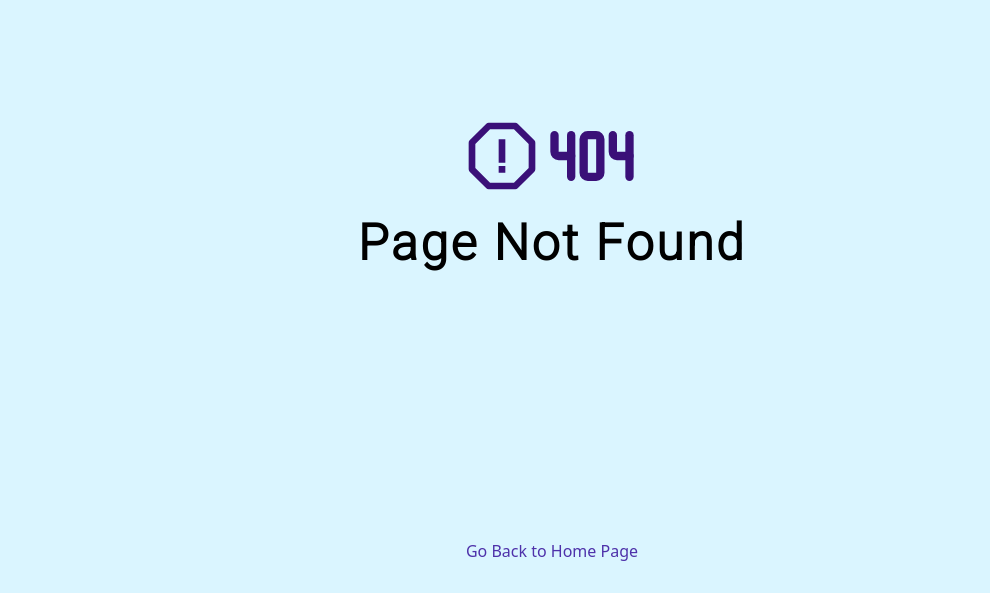
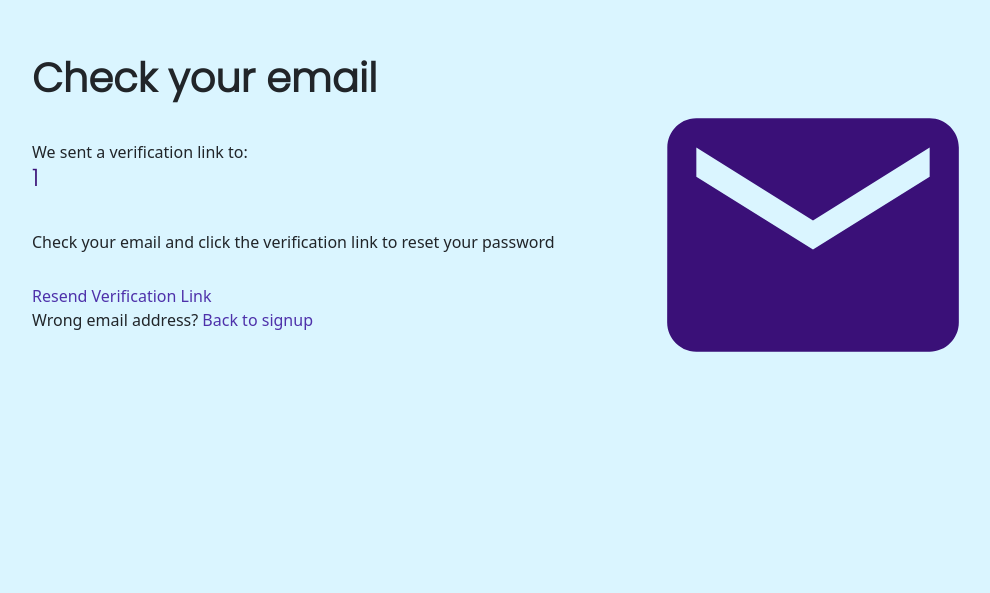
Before and after one commit to CareToShare-Project/CareToShare-Frontend, a React (Create React App) app: page /login/forgotPassword/notification/1 in a window 1280 px wide. Before the commit this address had no page. Shown: the part 207-800 px from the top of the page, without its empty margins (88-1078 px from the left). Built offline with nearby package versions, Linux system fonts and the light colour scheme; a web font is replaced by a local one.

Commit message:
implemented email notification component

```diff
--- /dev/null
+++ b/src/Components/PasswordReset/EmailNotification.tsx
@@ -0,0 +1,74 @@
+import React, {useState} from 'react'
+import { EmailNotificationLeftSection, EmailNotificationRightSection, NotificationContainer} from './passwordResetStyles'
+import { useNavigate, useParams } from 'react-router-dom'
+import {MdEmail} from "react-icons/md"
+import { BASE_URL } from '../Shared_util/Constants/Base_URL'
+import LoginToast from '../Shared_util/Toast/LoginToast'
+
+function EmailNotification(){
+    // state to show or hide toast
+    const [showToast, setShowToast] = useState(false)
+      // state to set toast message
+    const [toastMessage, setToastMessage] = useState('')
+    const {email} = useParams()
+    const navigate = useNavigate()
+
+    const ResendPasswordResetLink = async() => {
+        try {
+                const response = await fetch(`${BASE_URL}/forgotPassword`, {
+                    method: 'POST',
+                    headers : {'content-type' : 'application/json'},
+                    body : JSON.stringify({email})
+                })
+
+                const data = await response.json();
+                if(data.status === 'success'){
+                    setToastMessage('Reset link has been sent successfully')
+                    setShowToast(true)
+                }else{
+                    console.log("an error occured sending reset link")
+                }
+
+                console.log(data)
+            }
+        catch(err){
+            console.log(err)
+
+        }}
+
+
+
+
+    return (
+        <NotificationContainer>
+
+            <EmailNotificationLeftSection>
+                <h1>Check your email</h1>
+                <div className='top'>
+                    <span>We sent a verification link to: </span>
+                    <h4>{email}</h4>
+                </div>
+
+                <span>Check your email and click the verification link to reset your password</span>
+
+                <div className="bottom">
+                    <span className='link' onClick={ResendPasswordResetLink}>Resend Verification Link</span>
+                    <span>Wrong email address? {' '}
+                        <span className='link' onClick={()=> navigate('/login') }>Back to signup</span>
+                    </span>
+                </div>
+
+            </EmailNotificationLeftSection>
+            <EmailNotificationRightSection>
+                <span><MdEmail /></span>
+            </EmailNotificationRightSection>
+            <LoginToast
+                        showToast={showToast}
+                        setShowToast={setShowToast}
+                        toastMessage={toastMessage}
+                    />
+        </NotificationContainer >
+    )
+}
+
+export default EmailNotification
--- a/src/Components/PasswordReset/ForgotPassword.tsx
+++ b/src/Components/PasswordReset/ForgotPassword.tsx
@@ -5,6 +5,7 @@ import Spinner  from 'react-bootstrap/Spinner';
 import BackgroundSVG from '../Shared_util/SVG/Background';
 import {motion} from "framer-motion"
 import LoginToast from '../Shared_util/Toast/LoginToast';
+import { useNavigate } from 'react-router-dom';
 
 
 
@@ -17,9 +18,11 @@ const ForgotPassword  = () => {
     const emailRef: any = useRef()
     const [showLoading, setShowLoading] = useState(false)
      // state to show or hide toast
-     const [showToast, setShowToast] = useState(true)
+    const [showToast, setShowToast] = useState(false)
       // state to set toast message
     const [toastMessage, setToastMessage] = useState('')
+
+    const navigate = useNavigate()
 
 
     const handleResetToken = async (e : React.FormEvent<HTMLFormElement>) => {
@@ -36,11 +39,7 @@ const ForgotPassword  = () => {
 
                 const data = await response.json();
                 if(data.status === 'success'){
-                    setToastMessage('Check your email to reset your password.')
-                    setShowToast(true)
-                    setTimeout(()=> {
-                        setShowLoading(false)
-                    }, 2000)
+                    navigate(`notification/${email}`)
                 }else{
                     setToastMessage('The email does not belong to any user')
                     setShowToast(true)
--- a/src/Components/PasswordReset/passwordResetStyles.ts
+++ b/src/Components/PasswordReset/passwordResetStyles.ts
@@ -92,5 +92,63 @@ export const SubmitEmailContainer = styled(SubmitButton)`
     color: white;
     height: 35px;
 `
+export const NotificationContainer = styled(ResetContainer)`
+    background: ${({theme})=> theme.background.secondary};
+    justify-content: space-between;
+    padding: 10px 120px;
+    @media (max-width: 906px){
+        flex-direction: column-reverse;
+        justify-content: flex-end;
+        align-items: center;
+        overflow-y: scroll;
+        padding: 10px 5px;
+        text-align: center;
+
+    }
+
+
+`
+export const EmailNotificationLeftSection = styled.div`
+    display: flex;
+    flex-direction: column;
+    gap: 30px;
+
+    h1{
+        font-family: Poppins;
+        font-weight: 700;
+    }
+
+    h4{
+        color: ${({theme})=> theme.background.primary};
+        font-family: Poppins;
+
+    }
+
+    .bottom{
+        display: flex;
+        flex-direction: column;
+
+        .link{
+            color:  ${({theme})=> theme.color.hover};
+            font-weight: 500;
+            cursor: pointer;
+
+            &:hover{
+                text-decoration: underline;
+            }
+        }
+    }
+`
+
+export const EmailNotificationRightSection = styled.div`
+    span{
+        font-size: 350px;
+        color: ${({theme})=> theme.background.primary};
+
+        @media (max-width: 906px){
+            font-size: 200px;
+        }
+    }
+`
 
 export {}
--- a/src/Components/Routes/Routes.tsx
+++ b/src/Components/Routes/Routes.tsx
@@ -10,6 +10,7 @@ import ResetPassword from '../PasswordReset/ResetPassword';
 import Login from '../Login/Login';
 import CreateAccount from '../CreateAccount/CreateAccount';
 import ForgotPassword from '../PasswordReset/ForgotPassword';
+import EmailNotification from '../PasswordReset/EmailNotification';
 import ViewFoundations from '../DonorPage/ViewFoundations';
 import ViewRequests from '../DonorPage/ViewRequests';
 import MakeDonation from '../DonorPage/MakeDonation';
@@ -27,6 +28,7 @@ const PagesRoute = () => {
                 <Route index element={<HomePage />}/>
                 <Route path='login' element= {<Login />} />
                 <Route path='login/forgotPassword' element = {<ForgotPassword /> } />
+                <Route path='login/forgotPassword/notification/:email' element = {<EmailNotification /> } />
                 <Route path='login/forgotPassword/resetPassword/:token' element = {<ResetPassword />} />
                 <Route path='login/createAccount' element= {<CreateAccount />} />
                 <Route path='login/createAccount/Organisation/:username' element = {<CharityRegistrationPage />} />
```
